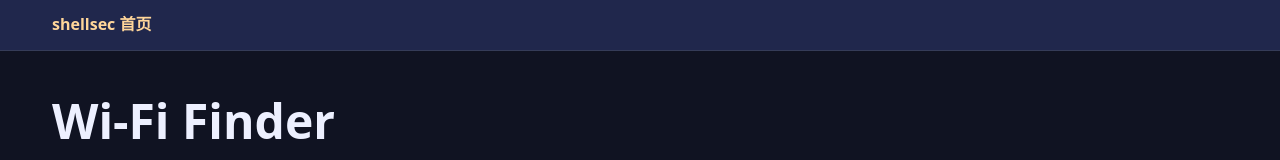
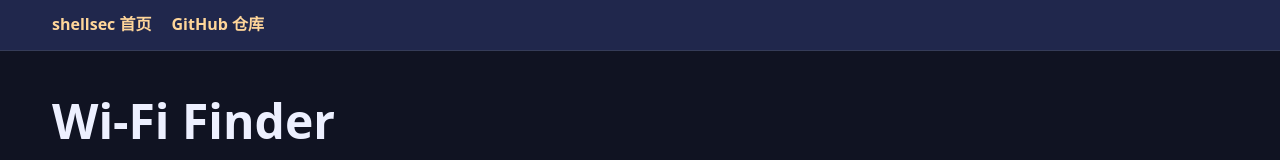
Before and after one commit to shellsec/shellsec.github.io, a plain HTML site: page wifi/index.html in a window 1280 px wide. Shown: the top 160 px of the page. Drawn offline with Linux system fonts and the light colour scheme.

Commit message:
Link Wi-Fi Finder repository

```diff
--- a/wifi/index.html
+++ b/wifi/index.html
@@ -10,7 +10,8 @@
 * { box-sizing: border-box; }
 body { margin: 0; background: #101322; color: #edf0ff; font: 16px/1.6 system-ui, sans-serif; color-scheme: dark; }
 header { border-bottom: 1px solid #353c58; background: #20274c; }
-header a { display: block; max-width: 76rem; margin: auto; padding: .75rem 1.25rem; color: #ffd69a; text-decoration: none; font-weight: 700; }
+header nav { display: flex; flex-wrap: wrap; gap: 1.25rem; max-width: 76rem; margin: auto; padding: .75rem 1.25rem; }
+header a { color: #ffd69a; text-decoration: none; font-weight: 700; }
 main { max-width: 76rem; margin: auto; padding: 2rem 1.25rem 4rem; }
 h1 { margin: 0 0 1rem; font-size: clamp(2rem, 5vw, 3rem); }
 .filters { display: grid; grid-template-columns: minmax(12rem, 1fr) repeat(2, minmax(8rem, 12rem)); gap: 1rem; }
@@ -32,7 +33,7 @@ code { color: #ffd69a; }
 <script defer src="app.js"></script>
 </head>
 <body>
-<header><a href="/">shellsec 首页</a></header>
+<header><nav aria-label="页面导航"><a href="/">shellsec 首页</a><a href="https://github.com/shellsec/wifi-finder">GitHub 仓库</a></nav></header>
 <main>
   <h1>Wi-Fi Finder</h1>
   <div class="filters">
```
